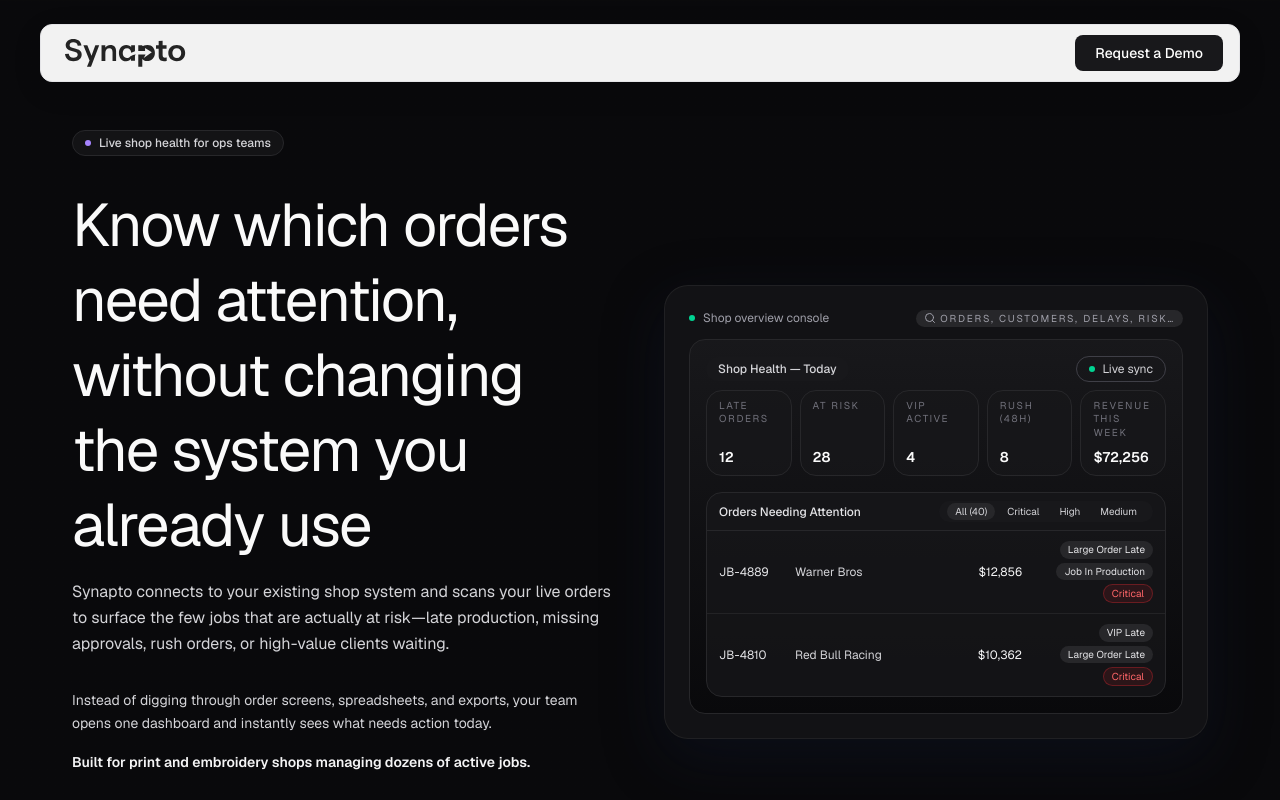
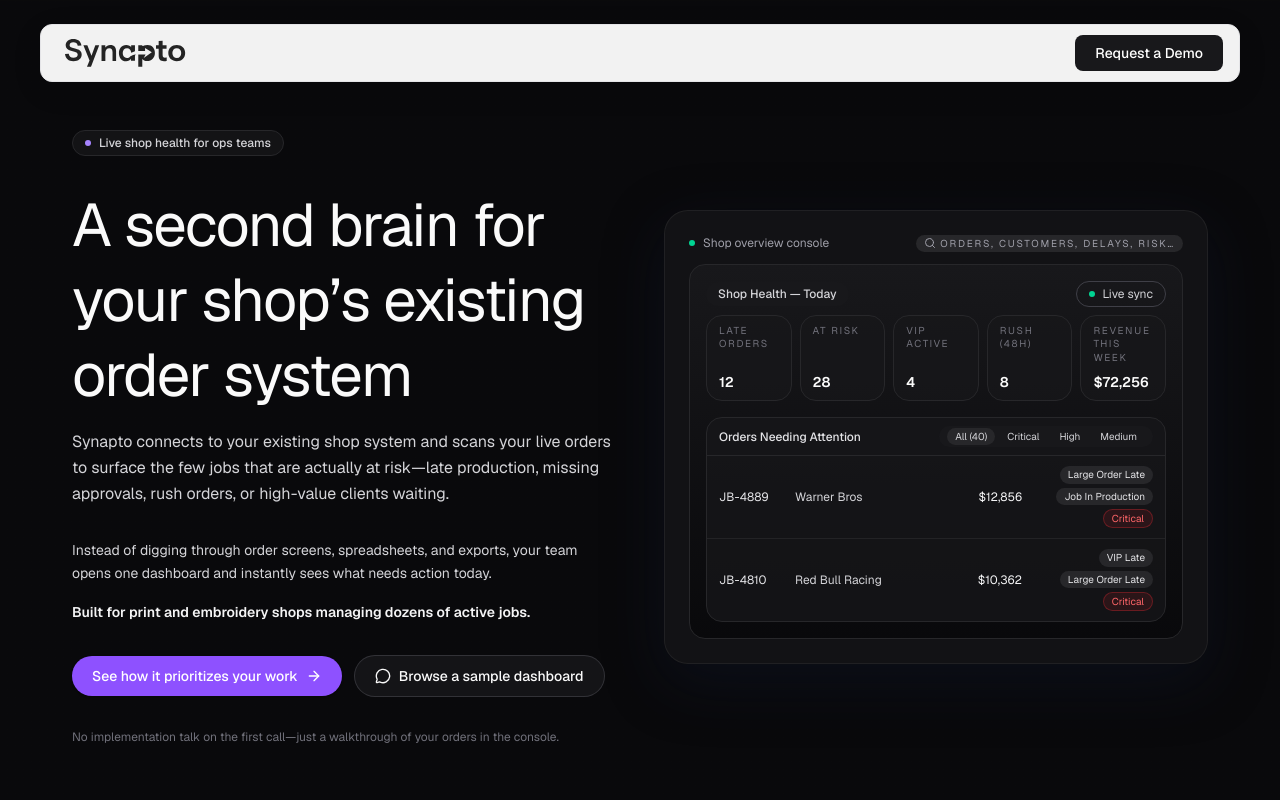
Before and after one commit to MichiasAsnake/synapto-landing, a Next.js app: page /synapto in a window 1280 px wide. Shown: the top 800 px of the page. Built offline with nearby package versions, Linux system fonts and the light colour scheme.

Commit message:
update routing and hero phrasing

```diff
--- a/src/app/synapto/page.tsx
+++ b/src/app/synapto/page.tsx
@@ -12,7 +12,7 @@ const landingPage = {
     productName: "Synapto",
   },
   hero: {
-    headline: "Know which orders need attention, without changing the system you already use",
+    headline: "A second brain for your shop’s existing order system",
     subheadline:
       "Synapto connects to your existing shop system and scans your live orders to surface the few jobs that are actually at risk—late production, missing approvals, rush orders, or high-value clients waiting.",
     body: [
```
